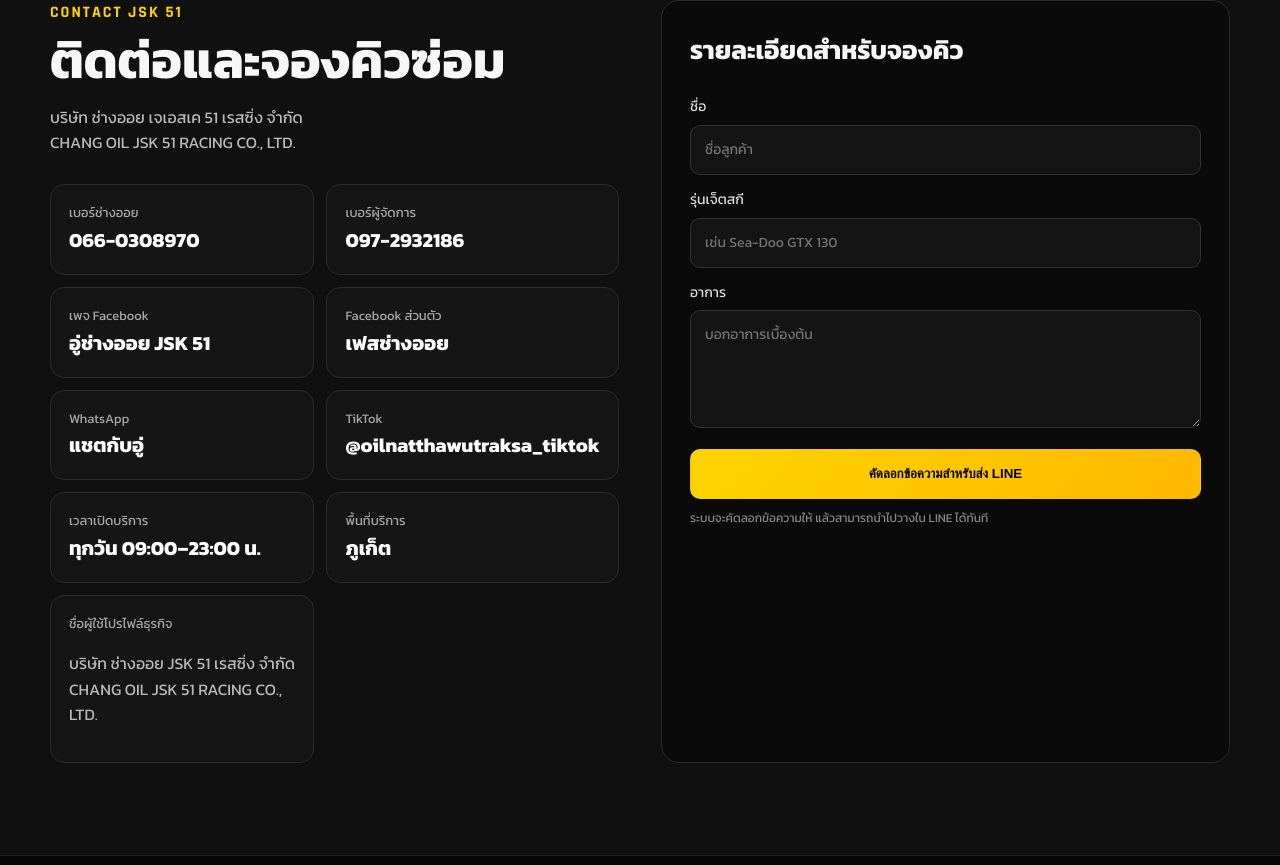
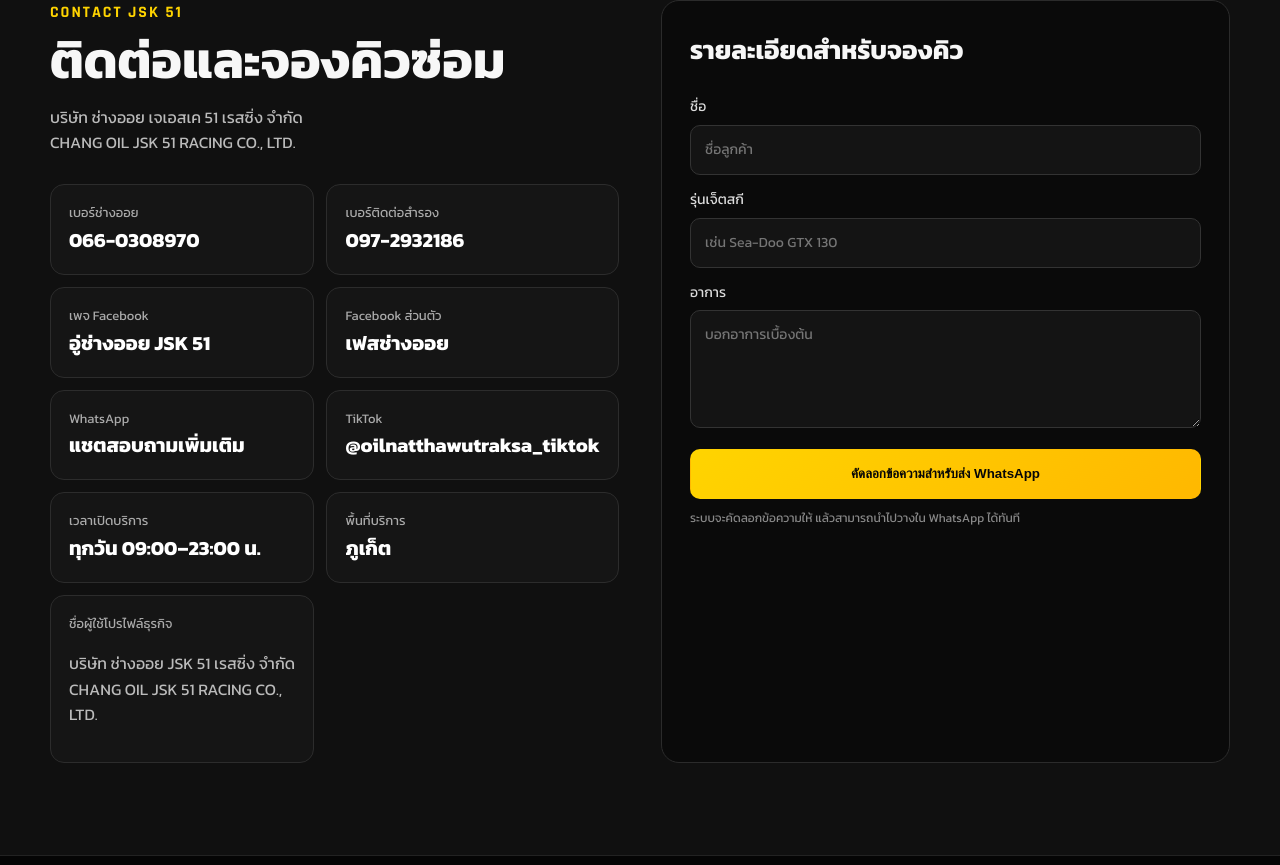
Before and after one commit to rodmayonly-web/-JSK51-OIL-JETSKI, a plain HTML site: page index.html in a window 1280 px wide. Shown: the part 6433-7298 px from the top of the page. Drawn offline with Linux system fonts and the light colour scheme.

Commit message:
Update index.html

```diff
--- a/index.html
+++ b/index.html
@@ -150,7 +150,7 @@
   </a>
 
   <a href="tel:0972932186">
-    <span>เบอร์ผู้จัดการ</span>
+    <span>เบอร์ติดต่อสำรอง</span>
     <strong>097-2932186</strong>
   </a>
 
@@ -168,7 +168,7 @@
 </a>
 <a href="https://wa.me/message/C3WTJVL462GDN1" target="_blank" rel="noopener">
   <span>WhatsApp</span>
-  <strong>แชตกับอู่</strong>
+  <strong>แชตสอบถามเพิ่มเติม</strong>
 </a>
   </a>
 
@@ -203,8 +203,8 @@
           <label>ชื่อ<input id="name" type="text" placeholder="ชื่อลูกค้า"></label>
           <label>รุ่นเจ็ตสกี<input id="model" type="text" placeholder="เช่น Sea-Doo GTX 130"></label>
           <label>อาการ<textarea id="issue" rows="4" placeholder="บอกอาการเบื้องต้น"></textarea></label>
-          <button class="btn btn-primary full" type="submit">คัดลอกข้อความสำหรับส่ง LINE</button>
-          <p class="form-note" id="formNote">ระบบจะคัดลอกข้อความให้ แล้วสามารถนำไปวางใน LINE ได้ทันที</p>
+          <button class="btn btn-primary full" type="submit">คัดลอกข้อความสำหรับส่ง WhatsApp </button>
+          <p class="form-note" id="formNote">ระบบจะคัดลอกข้อความให้ แล้วสามารถนำไปวางใน WhatsApp ได้ทันที</p>
         </form>
       </div>
     </section>
```
